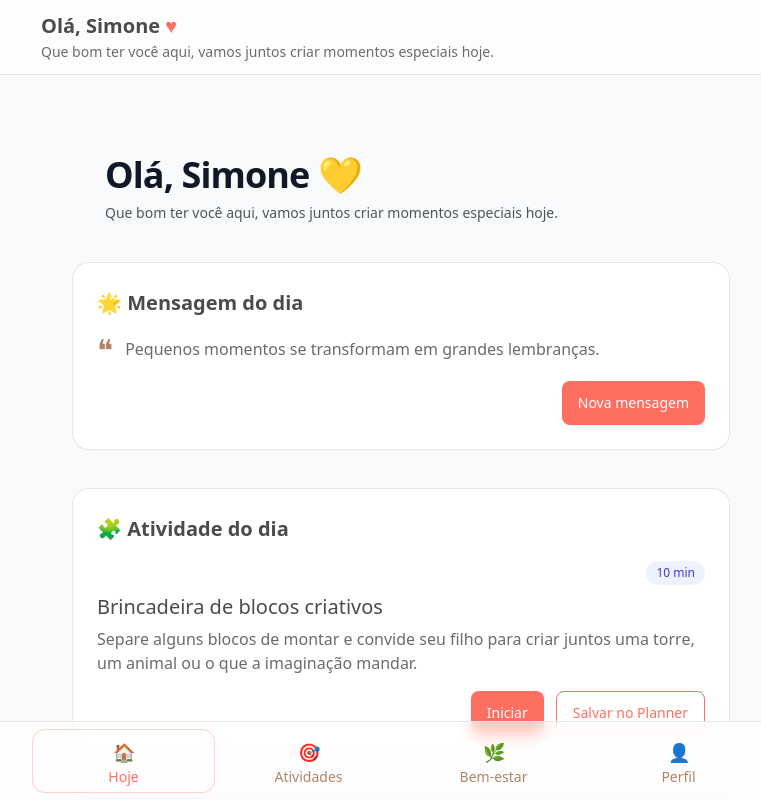
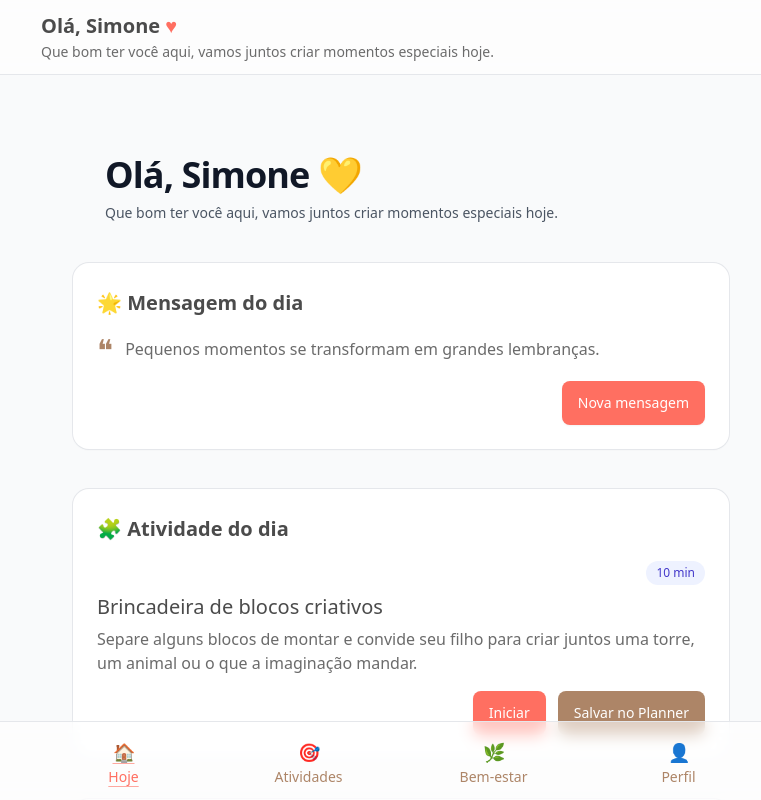
Before and after one commit to simonebrusco/materna360, a Next.js app: page / in a window 1280 px wide. Shown: the top 800 px of the page, without its empty margins (239-1000 px from the left). Built offline with nearby package versions, Linux system fonts and the light colour scheme.

Commit message:
Update BottomNav active/inactive styles per spec (#10)
cgen-832f89260fcd4f3fbab5cabdd451eced

Co-authored-by: Builder.io <builder-bot@builder.io>

```diff
--- a/components/ActivityOfDay.tsx
+++ b/components/ActivityOfDay.tsx
@@ -17,7 +17,7 @@ export default function ActivityOfDay() {
         </button>
         <button
           type="button"
-          className="inline-flex items-center justify-center rounded-lg border border-coral text-coral px-4 py-2 text-sm font-medium hover:bg-coral-light hover:text-white transition focus:outline-none focus-visible:ring-2 focus-visible:ring-coral focus-visible:ring-offset-2 w-full sm:w-auto min-h-[44px]"
+          className="inline-flex items-center justify-center rounded-lg bg-neutral px-4 py-2 text-white text-sm font-medium hover:brightness-95 focus:outline-none focus-visible:ring-2 focus-visible:ring-coral focus-visible:ring-offset-2 transition w-full sm:w-auto min-h-[44px]"
         >
           Salvar no Planner
         </button>
--- a/components/BottomNav.tsx
+++ b/components/BottomNav.tsx
@@ -25,8 +25,8 @@ export default function BottomNav() {
                   className={[
                     "flex flex-col items-center justify-center rounded-xl px-3 py-2 text-xs sm:text-sm transition focus:outline-none focus-visible:ring-2 focus-visible:ring-coral focus-visible:ring-offset-2",
                     active
-                      ? "text-coral ring-1 ring-coral/30"
-                      : "text-neutral hover:bg-coral-light/20",
+                      ? "text-coral underline decoration-coral/60 underline-offset-4"
+                      : "text-neutral hover:bg-gray-100",
                   ].join(" ")}
                 >
                   <span aria-hidden className="text-base sm:text-lg leading-none">{it.icon}</span>
```
